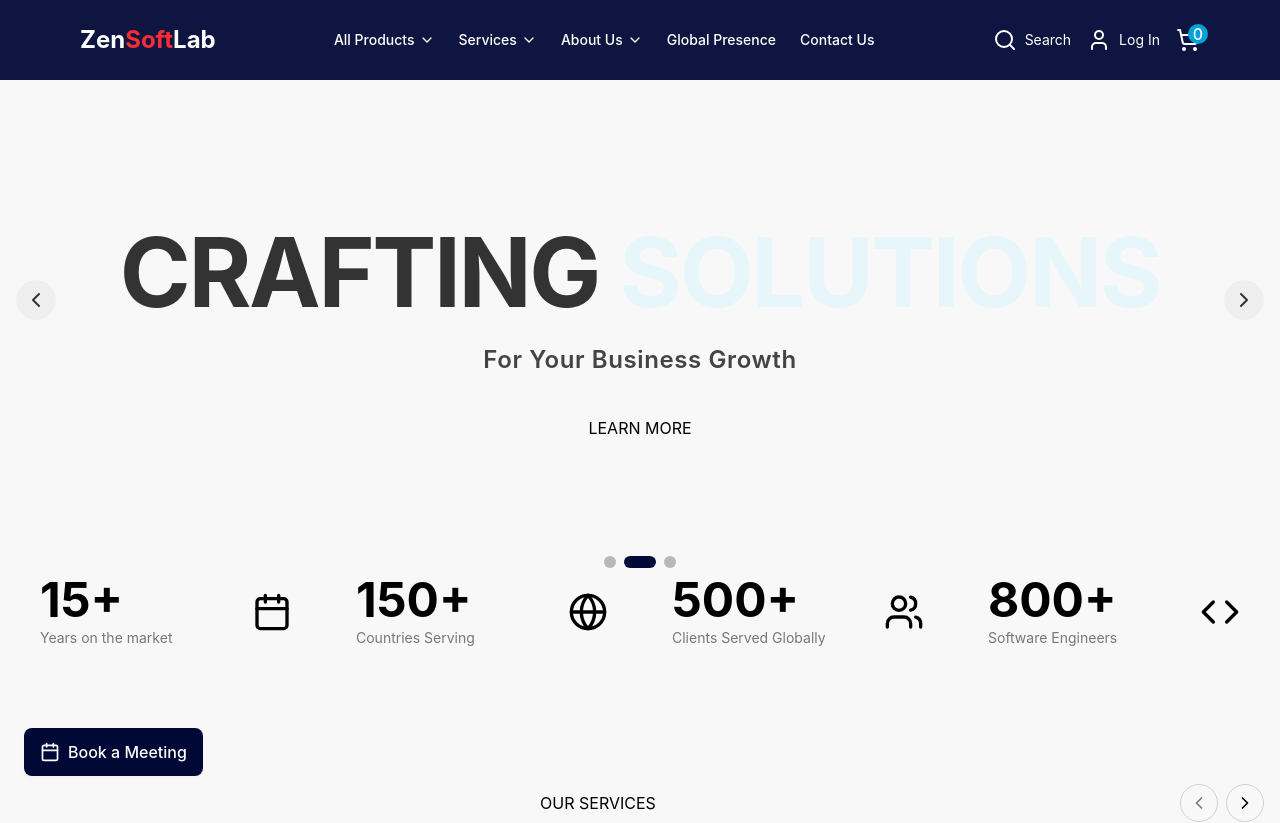
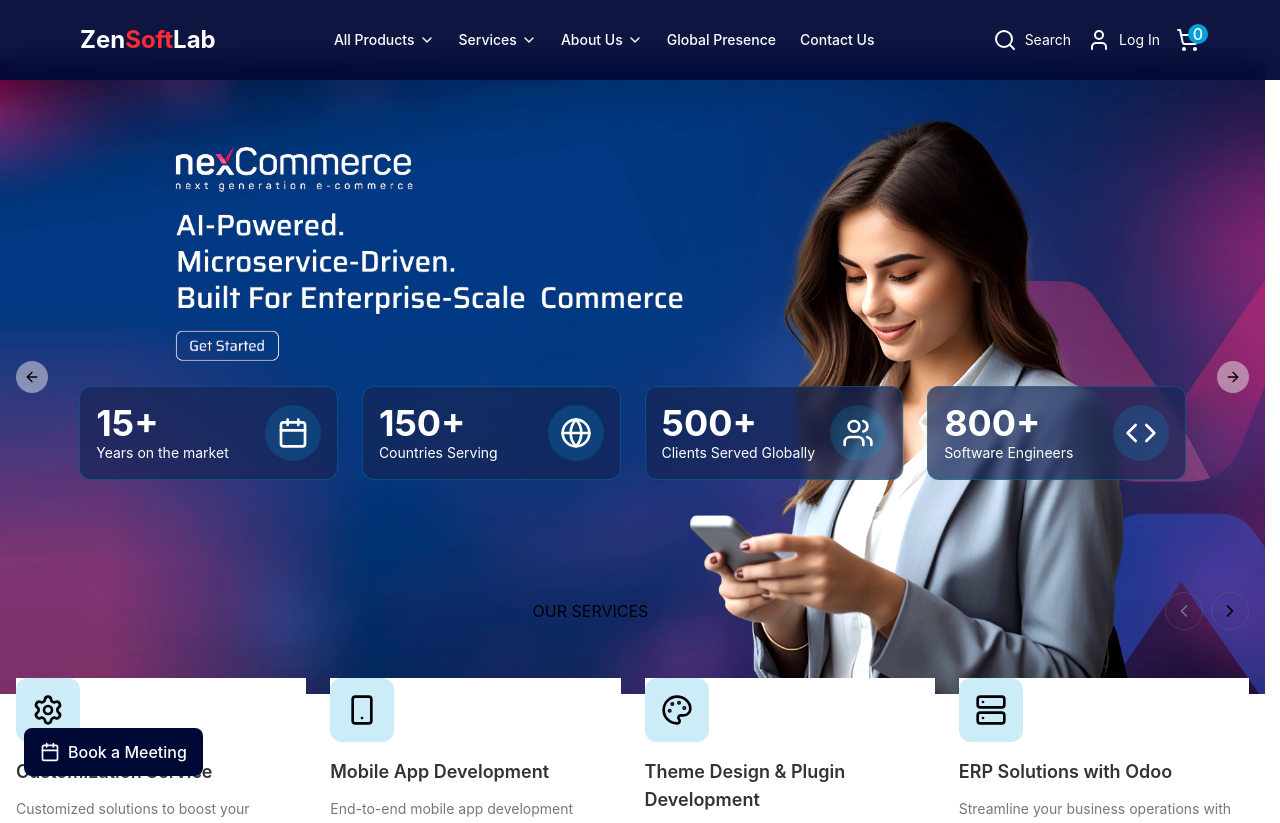
Before and after one commit to forhadreza43/zensoftlab-intern-task, a React (Vite) app: page / in a window 1280 px wide. Shown: the top 823 px of the page. Built offline with nearby package versions, Linux system fonts and the light colour scheme.

Commit message:
Implement StatsSection with horizontal draggable scroll and modern style

```diff
--- a/package.json
+++ b/package.json
@@ -43,6 +43,7 @@
     "clsx": "^2.1.1",
     "cmdk": "^1.1.1",
     "date-fns": "^4.1.0",
+    "embla-carousel-autoplay": "^8.6.0",
     "embla-carousel-react": "^8.6.0",
     "input-otp": "^1.4.2",
     "lucide-react": "^0.562.0",
--- a/src/components/Header.tsx
+++ b/src/components/Header.tsx
@@ -322,8 +322,11 @@
    const handleDrawerChange = (open: boolean) => {
       setIsMenuOpen(open);
       if (open) {
+         // Prevent background scroll without shifting layout
+         document.documentElement.classList.add('drawer-open');
          setNavStack([{ title: 'Menu', items: mobileNavTree }]);
       } else {
+         document.documentElement.classList.remove('drawer-open');
          setNavStack([]);
       }
    };
@@ -339,7 +342,6 @@
    const goBack = () => {
       setNavStack((prev) => (prev.length > 1 ? prev.slice(0, -1) : prev));
    };
-   console.log(navStack);
 
    return (
       <header className="fixed top-0 left-0 right-0 z-50 bg-primary/95 backdrop-blur-md text-primary-foreground transition-all duration-300">
--- a/src/components/HeroSection.tsx
+++ b/src/components/HeroSection.tsx
@@ -1,8 +1,18 @@
-import { useEffect, useState } from 'react';
-import { ChevronLeft, ChevronRight } from 'lucide-react';
+import {
+   Carousel,
+   CarouselContent,
+   CarouselItem,
+   CarouselNext,
+   CarouselPrevious,
+} from '@/components/ui/carousel';
+// import { Button } from '@/components/ui/button';
+// import { Badge } from '@/components/ui/badge';
+import Autoplay from 'embla-carousel-autoplay';
+import { useRef } from 'react';
+// import StatsSection from './StatsSection';
 
 const HeroSection = () => {
-   const [currentSlide, setCurrentSlide] = useState(0);
+   const plugin = useRef(Autoplay({ delay: 5000, stopOnInteraction: true }));
 
    const slides = [
       {
@@ -10,119 +20,100 @@
          highlight: 'SALE',
          subtitle: 'UP TO 80% OFF',
          cta: 'SHOP NOW',
+         image: '/1.webp',
       },
       {
          title: 'CRAFTING',
          highlight: 'SOLUTIONS',
          subtitle: 'For Your Business Growth',
          cta: 'LEARN MORE',
+         image: '/2.webp',
       },
       {
          title: 'TRANSFORM',
          highlight: 'OPERATIONS',
          subtitle: 'With Odoo ERP',
          cta: 'GET STARTED',
+         image: '/3.webp',
+      },
+      {
+         title: 'ELEVATE',
+         highlight: 'YOUR BRAND',
+         subtitle: 'With Our Design Services',
+         cta: 'DISCOVER MORE',
+         image: '/4.webp',
+      },
+      {
+         title: 'BOOST',
+         highlight: 'SALES',
+         subtitle: 'With Effective Marketing',
+         cta: 'CONTACT US',
+         image: '/5.webp',
+      },
+      {
+         title: 'CUSTOMIZE',
+         highlight: 'YOUR STORE',
+         subtitle: 'With NopCommerce Experts',
+         cta: 'EXPLORE SERVICES',
+         image: '/6.webp',
       },
    ];
 
-   useEffect(() => {
-      const timer = setInterval(() => {
-         setCurrentSlide((prev) => (prev + 1) % slides.length);
-      }, 5000);
-      return () => clearInterval(timer);
-   }, []);
+   return (
+      <section className="relative top-15 w-full overflow-hidden">
+         {/* Carousel */}
+         <Carousel
+            plugins={[plugin.current]}
+            className="w-full"
+            onMouseEnter={plugin.current.stop}
+            onMouseLeave={plugin.current.reset}
+            opts={{
+               loop: true,
+            }}
+         >
+            <CarouselContent className="ml-0">
+               {slides.map((slide, index) => (
+                  <CarouselItem key={index} className="pl-0 pr-0">
+                     <div className="relative w-full overflow-hidden">
+                        <img
+                           src={slide.image}
+                           alt={`${slide.title} ${slide.highlight}`}
+                           className="block w-full h-auto lg:max-h-[90vh] object-cover object-center"
+                           loading={index === 0 ? 'eager' : 'lazy'}
+                        />
 
-   const nextSlide = () =>
-      setCurrentSlide((prev) => (prev + 1) % slides.length);
-   const prevSlide = () =>
-      setCurrentSlide((prev) => (prev - 1 + slides.length) % slides.length);
-
-   return (
-      <section className="relative min-h-[600px] flex items-center justify-center overflow-hidden pt-16">
-         {/* Background Effects */}
-         <div className="absolute inset-0 gradient-hero" />
-
-         {/* Animated Particles/Fireworks */}
-         <div className="absolute inset-0 overflow-hidden">
-            {[...Array(20)].map((_, i) => (
-               <div
-                  key={i}
-                  className="particle"
-                  style={{
-                     left: `${Math.random() * 100}%`,
-                     top: `${Math.random() * 100}%`,
-                     animationDelay: `${Math.random() * 3}s`,
-                     animationDuration: `${2 + Math.random() * 2}s`,
-                  }}
-               />
-            ))}
-            {[...Array(5)].map((_, i) => (
-               <div
-                  key={`fw-${i}`}
-                  className="firework"
-                  style={{
-                     left: `${10 + Math.random() * 80}%`,
-                     top: `${10 + Math.random() * 60}%`,
-                     animationDelay: `${Math.random() * 2}s`,
-                  }}
-               />
-            ))}
-         </div>
-
-         {/* Content */}
-         <div className="relative z-10 container mx-auto px-4 text-center">
-            <div className="animate-fade-in-up">
+                        {/* Overlay / text block (optional, kept for future use) */}
+                        {/* <div className="absolute inset-0 flex items-center justify-center">
+                           <div className="animate-fade-in-up relative z-10 text-center px-4">
                               <h1 className="text-5xl md:text-7xl lg:text-8xl font-bold mb-4 tracking-tight">
                                  <span className="text-foreground">
-                     {slides[currentSlide].title}{' '}
+                                    {slide.title}{' '}
                                  </span>
-                  <span className="text-accent">
-                     {slides[currentSlide].highlight}
-                  </span>
+                                 <span className="text-accent">{slide.highlight}</span>
                               </h1>
 
-               <div className="gradient-accent text-accent-foreground px-6 py-2 rounded-full inline-block mb-8">
-                  <p className="text-xl md:text-2xl font-semibold tracking-wide">
-                     {slides[currentSlide].subtitle}
-                  </p>
-               </div>
+                              <Badge
+                                 variant="secondary"
+                                 className="gradient-accent text-accent-foreground px-6 py-2 text-xl md:text-2xl font-semibold tracking-wide mb-8"
+                              >
+                                 {slide.subtitle}
+                              </Badge>
 
-               <div>
-                  <button className="btn-hero">
-                     {slides[currentSlide].cta}
-                  </button>
+                              <div className="mt-8">
+                                 <Button size="lg" className="btn-hero">
+                                    {slide.cta}
+                                 </Button>
                               </div>
                            </div>
+                        </div> */}
                      </div>
+                  </CarouselItem>
+               ))}
+            </CarouselContent>
+            <CarouselPrevious className="left-4 bg-muted/50 hover:bg-muted hover:scale-110 border-none transition-all duration-300 z-20" />
+            <CarouselNext className="right-4 bg-muted/50 hover:bg-muted hover:scale-110 border-none transition-all duration-300 z-20" />
+         </Carousel>
 
-         {/* Navigation Arrows */}
-         <button
-            onClick={prevSlide}
-            className="absolute left-4 top-1/2 -translate-y-1/2 z-20 p-2 rounded-full bg-muted/50 hover:bg-muted transition-colors"
-         >
-            <ChevronLeft className="w-6 h-6 text-foreground" />
-         </button>
-         <button
-            onClick={nextSlide}
-            className="absolute right-4 top-1/2 -translate-y-1/2 z-20 p-2 rounded-full bg-muted/50 hover:bg-muted transition-colors"
-         >
-            <ChevronRight className="w-6 h-6 text-foreground" />
-         </button>
-
-         {/* Slide Indicators */}
-         <div className="absolute bottom-8 left-1/2 -translate-x-1/2 flex gap-2 z-20">
-            {slides.map((_, i) => (
-               <button
-                  key={i}
-                  onClick={() => setCurrentSlide(i)}
-                  className={`w-3 h-3 rounded-full transition-all ${
-                     i === currentSlide
-                        ? 'bg-primary w-8'
-                        : 'bg-muted-foreground/50'
-                  }`}
-               />
-            ))}
-         </div>
       </section>
    );
 };
--- a/src/components/StatsSection.tsx
+++ b/src/components/StatsSection.tsx
@@ -47,7 +47,10 @@
    }, [target, hasAnimated]);
 
    return (
-      <div ref={ref} className="text-4xl md:text-5xl font-bold text-cyan">
+      <div
+         ref={ref}
+         className="text-3xl lg:text-4xl font-bold text-primary-foreground"
+      >
          {count}
          {suffix}
       </div>
@@ -55,14 +58,76 @@
 };
 
 const StatsSection = () => {
+   const scrollRef = useRef<HTMLDivElement>(null);
+   const isDragging = useRef(false);
+   const startX = useRef(0);
+   const scrollStart = useRef(0);
+
+   const [isScrollable, setIsScrollable] = useState(false);
+
+   useEffect(() => {
+      const el = scrollRef.current;
+      if (!el) return;
+
+      const checkScrollable = () => {
+         setIsScrollable(el.scrollWidth > el.clientWidth);
+      };
+
+      checkScrollable();
+      window.addEventListener('resize', checkScrollable);
+
+      return () => window.removeEventListener('resize', checkScrollable);
+   }, []);
+
+   const handleMouseDown = (e: React.MouseEvent) => {
+      if (!scrollRef.current || !isScrollable) return;
+
+      isDragging.current = true;
+      startX.current = e.pageX - scrollRef.current.offsetLeft;
+      scrollStart.current = scrollRef.current.scrollLeft;
+   };
+
+   const handleMouseUp = () => {
+      isDragging.current = false;
+   };
+
+   const handleMouseLeave = () => {
+      isDragging.current = false;
+   };
+
+   const handleMouseMove = (e: React.MouseEvent) => {
+      if (!isDragging.current || !scrollRef.current) return;
+      e.preventDefault();
+
+      const x = e.pageX - scrollRef.current.offsetLeft;
+      const walk = (x - startX.current) * 1.4;
+      scrollRef.current.scrollLeft = scrollStart.current - walk;
+   };
+
    return (
-      <section className="relative py-8 -mt-20 z-20">
-         <div className="container mx-auto px-4">
-            <div className="grid grid-cols-2 lg:grid-cols-4 gap-4">
+      <section className="relative py-8 -mt-[15vh] md:-mt-[25vh] lg:-mt-[35vh] z-10">
+         <div className="md:w-[95%] lg:w-[90%] max-w-360 mx-auto px-4">
+            <div
+               ref={scrollRef}
+               className={`overflow-x-auto scrollbar-hidden
+            ${
+               isScrollable
+                  ? 'cursor-grab active:cursor-grabbing'
+                  : 'cursor-default'
+            }`}
+               style={{ WebkitOverflowScrolling: 'touch' }}
+               onMouseDown={handleMouseDown}
+               onMouseUp={handleMouseUp}
+               onMouseLeave={handleMouseLeave}
+               onMouseMove={handleMouseMove}
+            >
+               <div className="flex gap-4 md:gap-6 min-w-230 lg:min-w-255 lg:w-full lg:justify-between">
                   {stats.map((stat, index) => (
                      <div
                         key={index}
-                     className="stat-card rounded-xl p-6 flex items-center justify-between"
+                        className="stat-card rounded-xl p-3 lg:p-4 flex items-center justify-between
+                           bg-blue-950/70 backdrop-blur-xs border border-secondary/30
+                           min-w-60 md:min-w-0 md:flex-1 select-none"
                         style={{ animationDelay: `${index * 0.1}s` }}
                      >
                         <div>
@@ -70,13 +135,17 @@
                               target={stat.number}
                               suffix={stat.suffix}
                            />
-                        <p className="text-muted-foreground text-sm mt-1">
+                           <p className="text-primary-foreground whitespace-nowrap text-sm">
                               {stat.label}
                            </p>
                         </div>
-                     <stat.icon className="w-10 h-10 text-cyan/60" />
+
+                        <div className="ml-1 bg-secondary/20 p-2 lg:p-3 rounded-full flex items-center justify-center">
+                           <stat.icon className="w-6 h-6 lg:w-8 lg:h-8 text-primary-foreground" />
+                        </div>
                      </div>
                   ))}
+               </div>
             </div>
          </div>
       </section>
--- a/src/index.css
+++ b/src/index.css
@@ -1,66 +1,80 @@
 @import 'tailwindcss';
-@import "tw-animate-css";
+@import 'tw-animate-css';
 
 @custom-variant dark (&:is(.dark *));
 
 :root {
    --background: oklch(0.9791 0 0);
    --foreground: oklch(0.3211 0 0);
-  --card: oklch(1.0000 0 0);
+   --card: oklch(1 0 0);
    --card-foreground: oklch(0.3211 0 0);
-  --popover: oklch(0.9940 0 0);
+   --popover: oklch(0.994 0 0);
    --popover-foreground: oklch(0.3211 0 0);
    --primary: oklch(17.313% 0.08925 263.231);
-  --primary-foreground: oklch(1.0000 0 0);
+   --primary-foreground: oklch(1 0 0);
    --secondary: oklch(0.6649 0.1388 233.8412);
-  --secondary-foreground: oklch(1.0000 0 0);
-  --muted: oklch(0.9310 0 0);
+   --secondary-foreground: oklch(1 0 0);
+   --muted: oklch(0.931 0 0);
    --muted-foreground: oklch(0.5693 0 0);
    --accent: oklch(0.9628 0.0182 218.3757);
    --accent-foreground: oklch(0.3867 0 0);
-  --destructive: oklch(0.6489 0.2370 26.9728);
-  --destructive-foreground: oklch(1.0000 0 0);
+   --destructive: oklch(0.6489 0.237 26.9728);
+   --destructive-foreground: oklch(1 0 0);
    --border: oklch(0.9067 0 0);
    --input: oklch(0.9642 0 0);
    --ring: oklch(0.6561 0.2232 142.4953);
    --chart-1: oklch(0.7323 0.2492 142.4953);
    --chart-2: oklch(0.6394 0.2176 142.4953);
-  --chart-3: oklch(0.5430 0.1848 142.4953);
+   --chart-3: oklch(0.543 0.1848 142.4953);
    --chart-4: oklch(0.4421 0.1504 142.4953);
-  --chart-5: oklch(0.3350 0.1140 142.4953);
+   --chart-5: oklch(0.335 0.114 142.4953);
    --sidebar: oklch(0.9551 0 0);
    --sidebar-foreground: oklch(0.3211 0 0);
    --sidebar-primary: oklch(0.5661 0.1926 142.4953);
-  --sidebar-primary-foreground: oklch(1.0000 0 0);
-  --sidebar-accent: oklch(0.9310 0 0);
+   --sidebar-primary-foreground: oklch(1 0 0);
+   --sidebar-accent: oklch(0.931 0 0);
    --sidebar-accent-foreground: oklch(0.4495 0 0);
    --sidebar-border: oklch(0.9067 0 0);
    --sidebar-ring: oklch(0.6115 0.2081 142.4953);
-  --font-sans: "Inter", sans-serif;
-  --font-serif: "Playfair Display", serif;
-  --font-mono: "JetBrains Mono", monospace;
+   --font-sans: 'Inter', sans-serif;
+   --font-serif: 'Playfair Display', serif;
+   --font-mono: 'JetBrains Mono', monospace;
    --radius: 0.5rem;
    --shadow-x: 0px;
    --shadow-y: 1px;
    --shadow-blur: 2px;
    --shadow-spread: 0px;
    --shadow-opacity: 0.05;
-  --shadow-color: #C0C0C0;
+   --shadow-color: #c0c0c0;
    --shadow-2xs: 0px 1px 2px 0px hsl(0 0% 75.2941% / 0.03);
    --shadow-xs: 0px 1px 2px 0px hsl(0 0% 75.2941% / 0.03);
-  --shadow-sm: 0px 1px 2px 0px hsl(0 0% 75.2941% / 0.05), 0px 1px 2px -1px hsl(0 0% 75.2941% / 0.05);
-  --shadow: 0px 1px 2px 0px hsl(0 0% 75.2941% / 0.05), 0px 1px 2px -1px hsl(0 0% 75.2941% / 0.05);
-  --shadow-md: 0px 1px 2px 0px hsl(0 0% 75.2941% / 0.05), 0px 2px 4px -1px hsl(0 0% 75.2941% / 0.05);
-  --shadow-lg: 0px 1px 2px 0px hsl(0 0% 75.2941% / 0.05), 0px 4px 6px -1px hsl(0 0% 75.2941% / 0.05);
-  --shadow-xl: 0px 1px 2px 0px hsl(0 0% 75.2941% / 0.05), 0px 8px 10px -1px hsl(0 0% 75.2941% / 0.05);
+   --shadow-sm: 0px 1px 2px 0px hsl(0 0% 75.2941% / 0.05),
+      0px 1px 2px -1px hsl(0 0% 75.2941% / 0.05);
+   --shadow: 0px 1px 2px 0px hsl(0 0% 75.2941% / 0.05),
+      0px 1px 2px -1px hsl(0 0% 75.2941% / 0.05);
+   --shadow-md: 0px 1px 2px 0px hsl(0 0% 75.2941% / 0.05),
+      0px 2px 4px -1px hsl(0 0% 75.2941% / 0.05);
+   --shadow-lg: 0px 1px 2px 0px hsl(0 0% 75.2941% / 0.05),
+      0px 4px 6px -1px hsl(0 0% 75.2941% / 0.05);
+   --shadow-xl: 0px 1px 2px 0px hsl(0 0% 75.2941% / 0.05),
+      0px 8px 10px -1px hsl(0 0% 75.2941% / 0.05);
    --shadow-2xl: 0px 1px 2px 0px hsl(0 0% 75.2941% / 0.13);
    --tracking-normal: 0em;
    --spacing: 0.25rem;
 }
 
-/* Keep vertical scrollbar always available to avoid layout jump when overlays open */
-html, body {
-  overflow-y: scroll !important;
+/* Reserve scrollbar space so overlays/drawers don't shift layout */
+html {
+   scrollbar-gutter: stable;
+}
+
+body {
+   margin: 0;
+   overflow-x: hidden;
+}
+
+.drawer-open {
+   overflow: hidden;
 }
 
 .dark {
@@ -74,12 +88,12 @@
    --primary-foreground: oklch(0 0 0);
    --secondary: oklch(0.2768 0 0);
    --secondary-foreground: oklch(0.8078 0 0);
-  --muted: oklch(0.2520 0 0);
+   --muted: oklch(0.252 0 0);
    --muted-foreground: oklch(0.7058 0 0);
    --accent: oklch(0.3092 0 0);
    --accent-foreground: oklch(0.8576 0 0);
-  --destructive: oklch(0.6280 0.2577 29.2339);
-  --destructive-foreground: oklch(1.0000 0 0);
+   --destructive: oklch(0.628 0.2577 29.2339);
+   --destructive-foreground: oklch(1 0 0);
    --border: oklch(0.3211 0 0);
    --input: oklch(0.2435 0 0);
    --ring: oklch(0.8716 0.2785 142.7157);
@@ -96,9 +110,9 @@
    --sidebar-accent-foreground: oklch(0.8078 0 0);
    --sidebar-border: oklch(0.3211 0 0);
    --sidebar-ring: oklch(0.8716 0.2785 142.7157);
-  --font-sans: "Inter", sans-serif;
-  --font-serif: "Playfair Display", serif;
-  --font-mono: "JetBrains Mono", monospace;
+   --font-sans: 'Inter', sans-serif;
+   --font-serif: 'Playfair Display', serif;
+   --font-mono: 'JetBrains Mono', monospace;
    --radius: 0.5rem;
    --shadow-x: 0px;
    --shadow-y: 1px;
@@ -108,11 +122,16 @@
    --shadow-color: #000000;
    --shadow-2xs: 0px 1px 2px 0px hsl(0 0% 0% / 0.05);
    --shadow-xs: 0px 1px 2px 0px hsl(0 0% 0% / 0.05);
-  --shadow-sm: 0px 1px 2px 0px hsl(0 0% 0% / 0.10), 0px 1px 2px -1px hsl(0 0% 0% / 0.10);
-  --shadow: 0px 1px 2px 0px hsl(0 0% 0% / 0.10), 0px 1px 2px -1px hsl(0 0% 0% / 0.10);
-  --shadow-md: 0px 1px 2px 0px hsl(0 0% 0% / 0.10), 0px 2px 4px -1px hsl(0 0% 0% / 0.10);
-  --shadow-lg: 0px 1px 2px 0px hsl(0 0% 0% / 0.10), 0px 4px 6px -1px hsl(0 0% 0% / 0.10);
-  --shadow-xl: 0px 1px 2px 0px hsl(0 0% 0% / 0.10), 0px 8px 10px -1px hsl(0 0% 0% / 0.10);
+   --shadow-sm: 0px 1px 2px 0px hsl(0 0% 0% / 0.1),
+      0px 1px 2px -1px hsl(0 0% 0% / 0.1);
+   --shadow: 0px 1px 2px 0px hsl(0 0% 0% / 0.1),
+      0px 1px 2px -1px hsl(0 0% 0% / 0.1);
+   --shadow-md: 0px 1px 2px 0px hsl(0 0% 0% / 0.1),
+      0px 2px 4px -1px hsl(0 0% 0% / 0.1);
+   --shadow-lg: 0px 1px 2px 0px hsl(0 0% 0% / 0.1),
+      0px 4px 6px -1px hsl(0 0% 0% / 0.1);
+   --shadow-xl: 0px 1px 2px 0px hsl(0 0% 0% / 0.1),
+      0px 8px 10px -1px hsl(0 0% 0% / 0.1);
    --shadow-2xl: 0px 1px 2px 0px hsl(0 0% 0% / 0.25);
 }
 
@@ -234,7 +253,17 @@
 
 @layer base {
    button:not(:disabled),
-  [role="button"]:not(:disabled) {
+   [role='button']:not(:disabled) {
       cursor: pointer;
    }
 }
+
+/* Hide scrollbar for horizontal scroll containers */
+.scrollbar-hidden {
+   -ms-overflow-style: none;
+   scrollbar-width: none;
+}
+
+.scrollbar-hidden::-webkit-scrollbar {
+   display: none;
+}
--- a/src/pages/index.tsx
+++ b/src/pages/index.tsx
@@ -11,14 +11,16 @@
 import FAQSection from '@/components/FAQSection';
 import Footer from '@/components/Footer';
 import BookMeetingButton from '@/components/BookMeetingButton';
+// import Text from '@/components/text';
 
 const Index = () => {
    return (
-      <div className="min-h-screen bg-background">
+      <div className="min-h-screen">
          <Header />
          <main>
             <HeroSection />
             <StatsSection />
+            {/* <Text/> */}
             <ServicesSection />
             <PartnersSection />
             <TestimonialsSection />
```
Also changed, not shown: src/components/NavDropdown.tsx (+34 -12 lines), 1 other file (tests, documents, lock files or other folders). Lines whose indentation alone changed are shown as unchanged.
